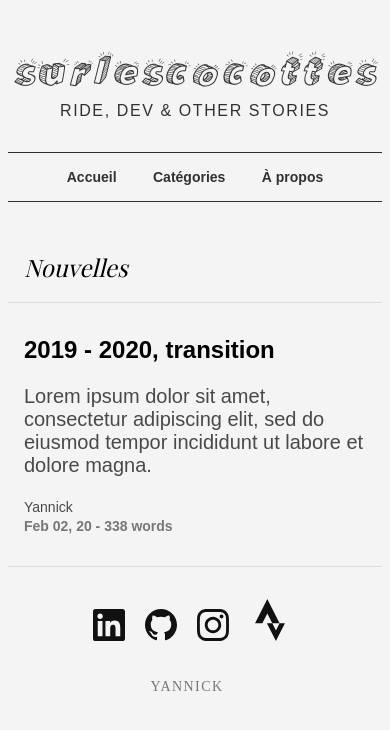
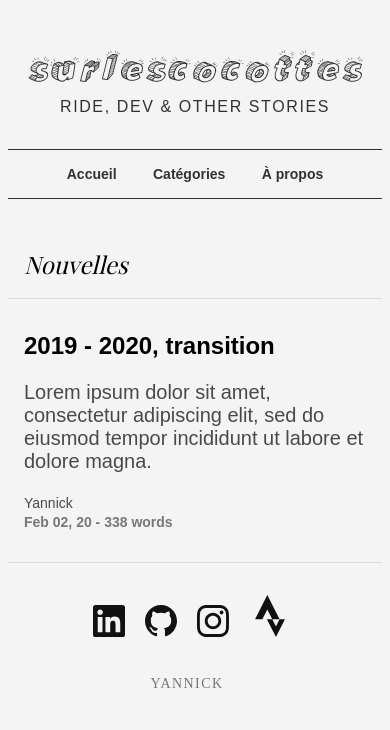
Before and after one commit to YannickDurden/minimalist-white, a Jekyll site: the page built from index.html, in a window 390 px wide. Shown: the top 730 px of the page. Built offline with Jekyll 4.4.1, drawn with Linux system fonts in a browser that asks for light colours; some web fonts are replaced; the list of posts is cut into pages by our own code.

Commit message:
Fix title size

```diff
--- a/_sass/main.scss
+++ b/_sass/main.scss
@@ -16,7 +16,7 @@ html{
 
 @media screen and (max-width: 30em) {
     .brand-title {
-        font-size: 2.5rem;
+        font-size: 2.3rem;
     }
 }
 
```
Also changed, not shown: minimalist-theme.gemspec.
